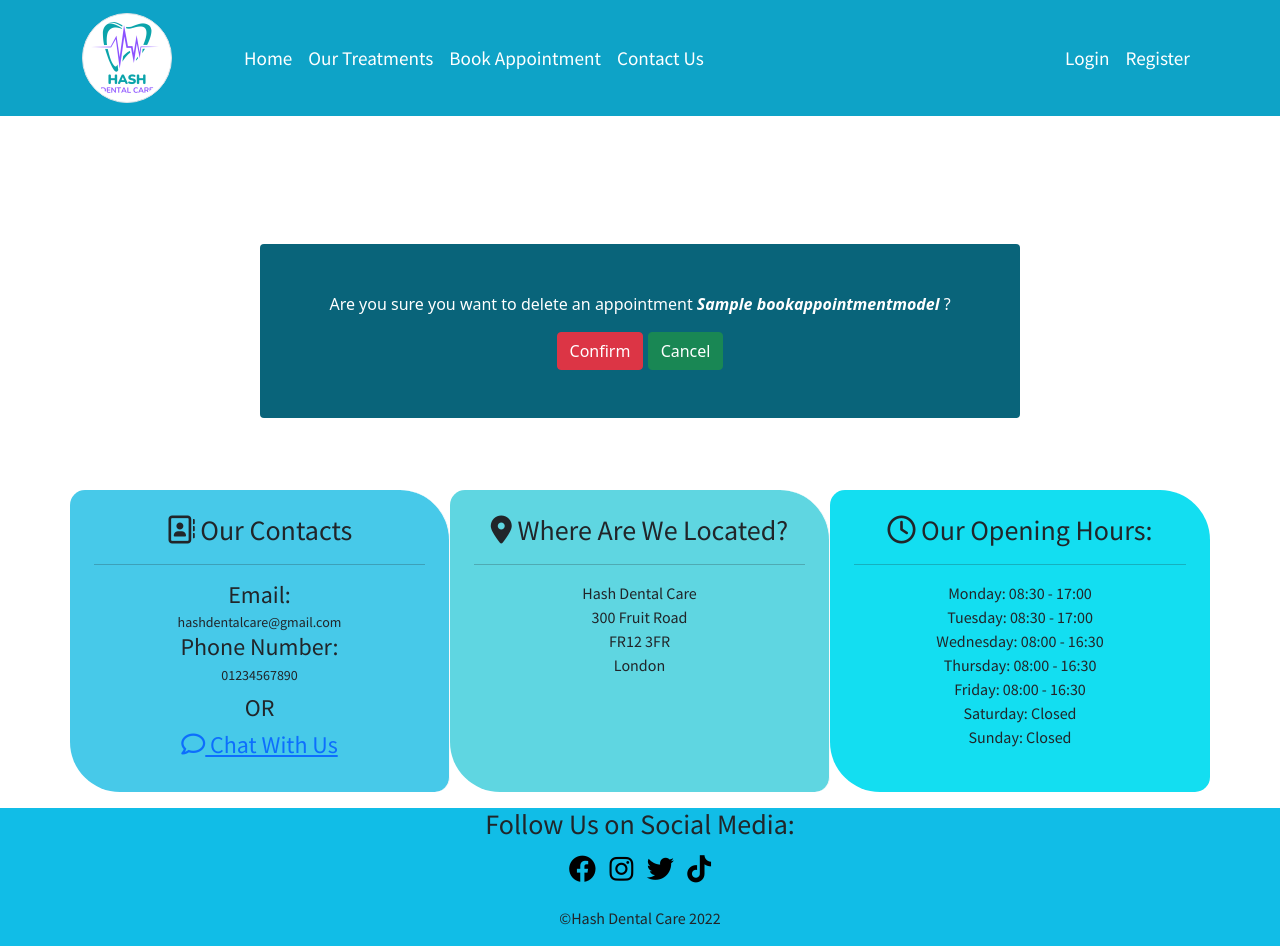
After one commit to hashim222/hash-dental-care, a Django app: page /delete/1 in a window 1280 px wide. The commit adds this page. Run offline with Django 3.2, Linux system fonts and the light colour scheme; tables that the repository leaves empty hold one stand-in row (values such as "Sample post"); some libraries are stand-ins or nearby versions.

Commit message:
created delete appointments options for users, where user can choose to delete an appointment

```diff
--- a/booking_app/urls.py
+++ b/booking_app/urls.py
@@ -1,5 +1,5 @@
 from django.urls import path
-from .views import Home, BookAppointments, Notifications
+from .views import Home, BookAppointments, Notifications, DeleteAppointment
 
 
 urlpatterns = [
@@ -7,4 +7,5 @@ urlpatterns = [
     path('book_appointments/', BookAppointments.as_view(),
          name='book_appointments'),
     path('notifications/', Notifications.as_view(), name='notifications'),
+    path('delete/<int:pk>', DeleteAppointment.as_view(), name='delete'),
 ]
--- a/booking_app/views.py
+++ b/booking_app/views.py
@@ -1,6 +1,6 @@
 from django.shortcuts import render
 from django.views import generic
-from django.views.generic.edit import CreateView
+from django.views.generic.edit import CreateView, DeleteView
 from django.contrib import messages
 from django.http import HttpResponseRedirect
 from django.contrib.auth.models import User
@@ -33,7 +33,7 @@ class Notifications(generic.ListView):
     '''
     gets data from the database and displays inside the notifications template
     '''
-    models = BookAppointmentModel
+    model = BookAppointmentModel
     template_name = 'notifications.html'
 
     def get(self, request, *args, **kwargs):
@@ -44,3 +44,16 @@ class Notifications(generic.ListView):
             'form': form
         }
         return render(request, self.template_name, context)
+
+
+class DeleteAppointment(DeleteView):
+    '''
+    handels the delete option for user's where user can decide to delete appointment or not
+    '''
+    model = BookAppointmentModel
+    success_url = '/notifications/'
+    template_name = "confirm_delete.html"
+
+    def delete_appointment(self, request, pk, *args, **kwargs):
+        appointments = BookAppointmentModel.objects.get(pk=self.request.pk)
+        appointments.delete()
--- a/templates/base.html
+++ b/templates/base.html
@@ -68,7 +68,7 @@
                             <a class="nav-link" href="{% url 'contact' %}">Contact Us</a>
                         </li>
 
-                        <!-- if user's logged in they can notifications template -->
+                        <!-- if user's logged in they can see notifications template -->
                         {% if user.is_authenticated %}
                             <li class="nav-item nav-bg-design">
                                 <a class="nav-link" href="{% url 'notifications' %}"><i class="fa-regular fa-bell"></i></a>
--- /dev/null
+++ b/templates/confirm_delete.html
@@ -0,0 +1,20 @@
+{% extends 'base.html' %}
+
+{% block content %}
+
+<!-- confirm delete appointment options for user -->
+<div class="container my-5">
+    <div class="row">
+        <div class="col-10 offset-1 col-md-8 offset-md-2 mt-1 p-5 text-white rounded text-center" style="background-color: #09647a;">
+            <form method="post">
+                {% csrf_token %}
+                <p>Are you sure you want to delete an appointment <strong class="fst-italic">{{ object }}</strong> ?</p>
+                <button type="submit" class="btn btn-danger">Confirm</button>
+                <a href="{% url 'notifications' %}"><button type="button" class="btn btn-success">Cancel</button></a>
+            </form>
+        </div>
+    </div>
+</div>
+
+
+{% endblock content %}
```
Also changed, not shown: templates/notifications.html (+3 -9 lines).
